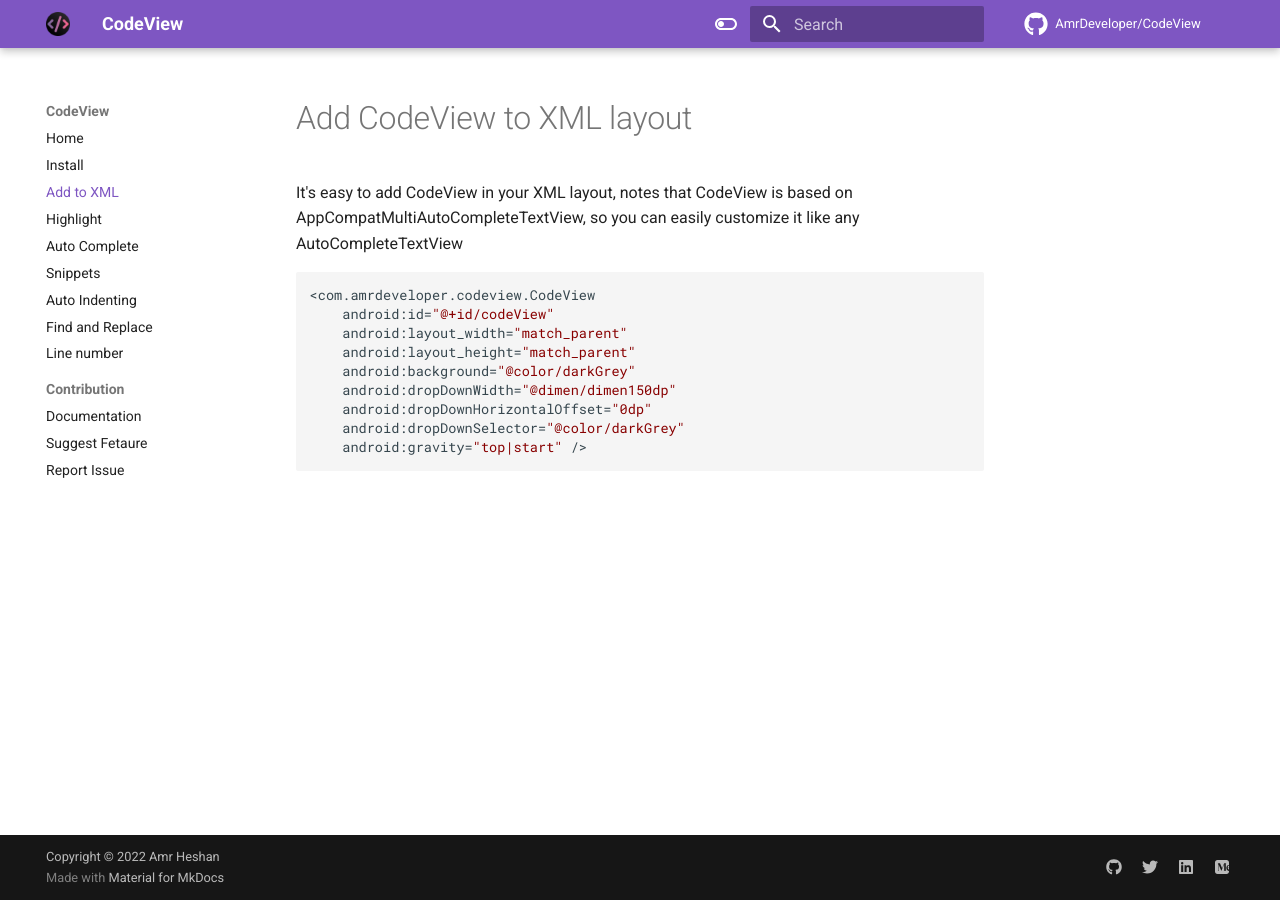
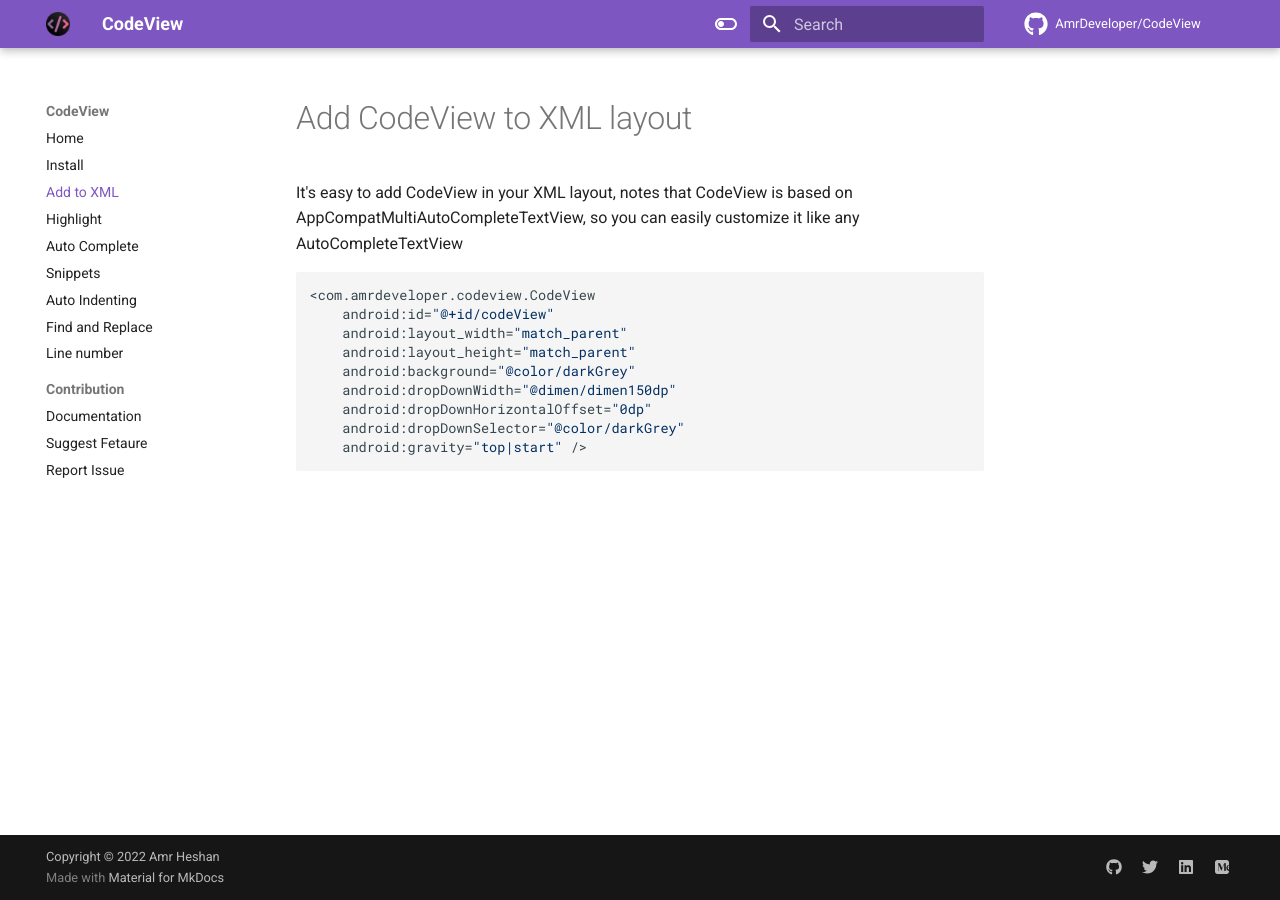
Before and after one commit to AmrDeveloper/CodeView, an MkDocs documentation site: the page built from docs/add-to-xml.md, in a window 1280 px wide. Built offline with MkDocs 1.6.1 and Material for MkDocs 9.7.7, drawn with Linux system fonts in a browser that asks for light colours; nearby versions of some CDN libraries; comment, search, counter and statistics services are not loaded.

Commit message:
Update Highlighter.js version and change default style to github style

```diff
--- a/mkdocs.yml
+++ b/mkdocs.yml
@@ -68,7 +68,7 @@
       name: AmrDeveloper on Medium
 
 extra_css:
-  - https://cdnjs.cloudflare.com/ajax/libs/highlight.js/10.7.2/styles/default.min.css
+  - https://cdnjs.cloudflare.com/ajax/libs/highlight.js/11.4.0/styles/github.min.css
 extra_javascript:
-  - https://cdnjs.cloudflare.com/ajax/libs/highlight.js/10.7.2/highlight.min.js
+  - https://cdnjs.cloudflare.com/ajax/libs/highlight.js/11.4.0/highlight.min.js
   - config.js
```
